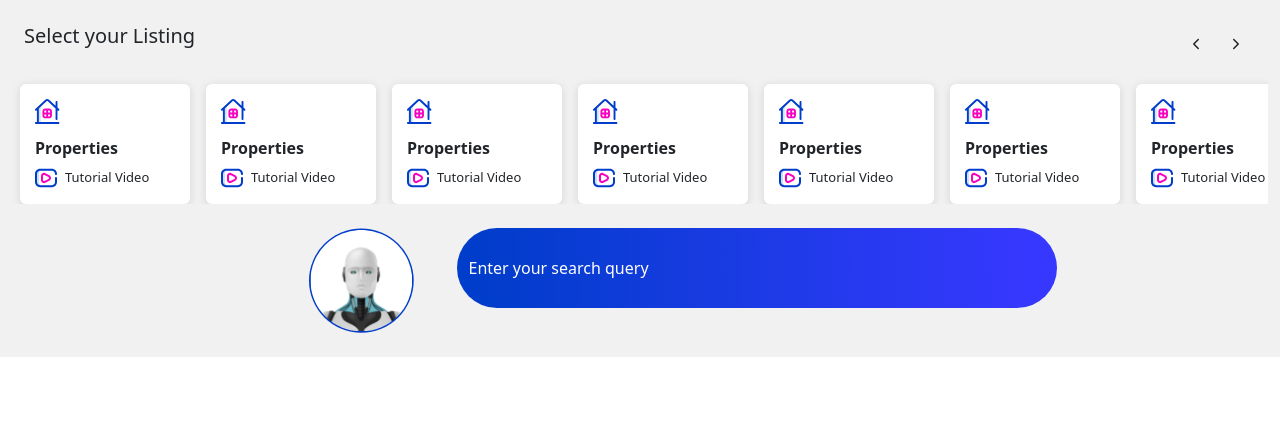
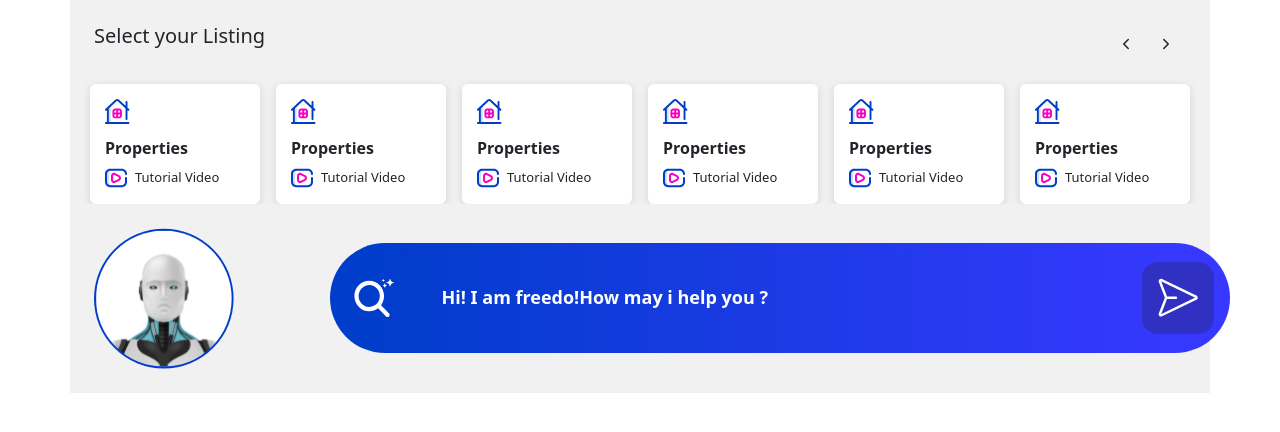
Before and after one commit to Asif1000/admin-react, a React (Create React App) app: page / in a window 1280 px wide. Shown: the top 432 px of the page. Built offline with nearby package versions, Linux system fonts and the light colour scheme.

Commit message:
add search field icons

```diff
--- a/src/Components/Dashboard/Dashboard.css
+++ b/src/Components/Dashboard/Dashboard.css
@@ -46,8 +46,8 @@
 }
 
 .custom-search-input {
-    height: 80px;
-    width: 600px;
+    height: 110px;
+    width: 900px;
     background: linear-gradient(89.17deg, #003DCA 2.97%, #3738FF 95.78%);
     color: white;
     border: none;
@@ -56,4 +56,16 @@
 
 .custom-search-input::placeholder {
     color: white;
+    font-size: 18px;
+    font-weight: 600;
+    padding-left: 100px;
 }
+
+.search-img, .next-img, .mike-img {
+    width: 40px;
+    height: 40px;
+}
+
+.next-img-div {
+    background: #3030C2;
+}
--- a/src/Components/Dashboard/Dashboard.jsx
+++ b/src/Components/Dashboard/Dashboard.jsx
@@ -5,6 +5,9 @@ import { IoIosArrowBack, IoIosArrowForward } from "react-icons/io";
 import img1 from "../../assets/Icons/home-icon.svg";
 import logoimg1 from "../../assets/Icons/video-icon.svg";
 import mask from "../../assets/Icons/Mask.svg";
+import Next from "../../assets/Icons/Next.svg";
+import Search from "../../assets/Icons/Search.svg";
+import mike from "../../assets/Icons/Mike.svg";
 import ListingCards from "./ListingCards";
 
 const Dashboard = () => {
@@ -26,7 +29,7 @@ const Dashboard = () => {
   };
 
   return (
-    <Container fluid className="dashboard p-md-4 p-sm-2">
+    <Container className="dashboard p-md-4 p-sm-2">
       <header className="d-flex justify-content-between">
         <h5>Select your Listing</h5>
         <div className="scroll-arrows">
@@ -62,21 +65,34 @@ const Dashboard = () => {
       <section className="search-section d-flex align-items-center justify-content-center pt-md-4">
         <Row>
           <Col xs={12} md={3}>
-            <div className="image-container text-md-end">
+            <div className="image-container">
               <img src={mask} alt="Images" className="mask-img" />
             </div>
           </Col>
-          <Col xs={12} md={9}>
-            <div className="search-container d-flex align-items-center justify-content-end">
+          <Col
+            xs={12}
+            md={9}
+            className="d-flex justify-content-center align-items-center"
+          >
+            <div className="search-container d-flex align-items-center justify-content-end position-relative">
               <Form>
                 <Form.Group controlId="searchInput">
                   <Form.Control
                     type="text"
-                    placeholder="Enter your search query"
+                    placeholder="Hi! I am freedo!How may i help you ?"
                     className="custom-search-input"
                   />
                 </Form.Group>
               </Form>
+              <div className="search-img position-absolute start-0 ms-4">
+                <img src={Search} alt="search-img" className="search-img" />
+              </div>
+              <div className="position-absolute end-0 me-5">
+                <img src={mike} alt="mike-img" className="mike-img" />
+              </div>
+              <div className="position-absolute end-0 me-3 opacity-md-2 p-md-3 rounded-4 next-img-div">
+                <img src={Next} alt="next-img" className="next-img" />
+              </div>
             </div>
           </Col>
         </Row>
```
Also changed, not shown: src/assets/Icons/Mike.svg (added).
